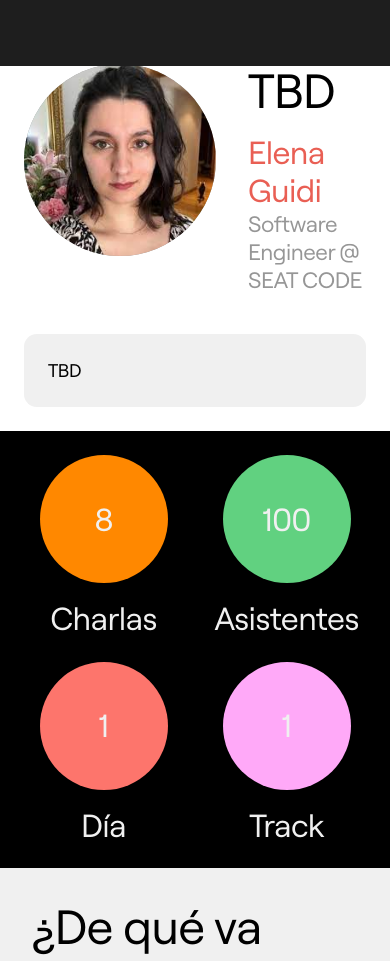
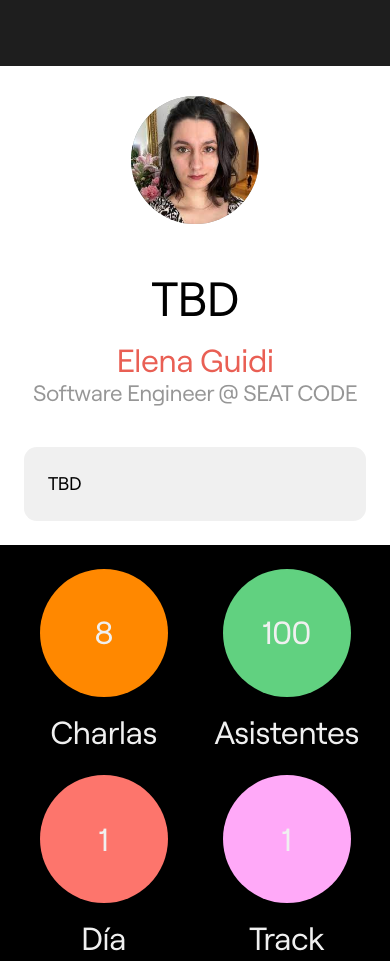
Before and after one commit to devexpert-io/tofuconf, an Astro site: page /speakers/elena-guidi in a window 390 px wide. Shown: the top 961 px of the page. Built offline with nearby package versions, Linux system fonts and the light colour scheme; Astro itself is replaced by a stand-in of ours; some icons are missing.

Commit message:
Adapt speakers detail screen to mobile screens.

```diff
--- a/src/pages/speakers/[slug].astro
+++ b/src/pages/speakers/[slug].astro
@@ -102,4 +102,27 @@ export async function getStaticPaths() {
         height: 1.5rem;
         color: var(--base-800);
     }
+
+    @media (max-width: 768px) {
+        .speaker-container {
+            flex-direction: column;
+            align-items: center;
+            text-align: center;
+        }
+
+        .logo {
+            margin-top: var(--space-l);
+            width: 8rem;
+            height: 8rem;
+        }
+
+        .social-icon {
+            width: 1.25rem;
+            height: 1.25rem;
+        }
+
+        .talk-description {
+            text-align: left;
+        }
+    }
 </style>
```
